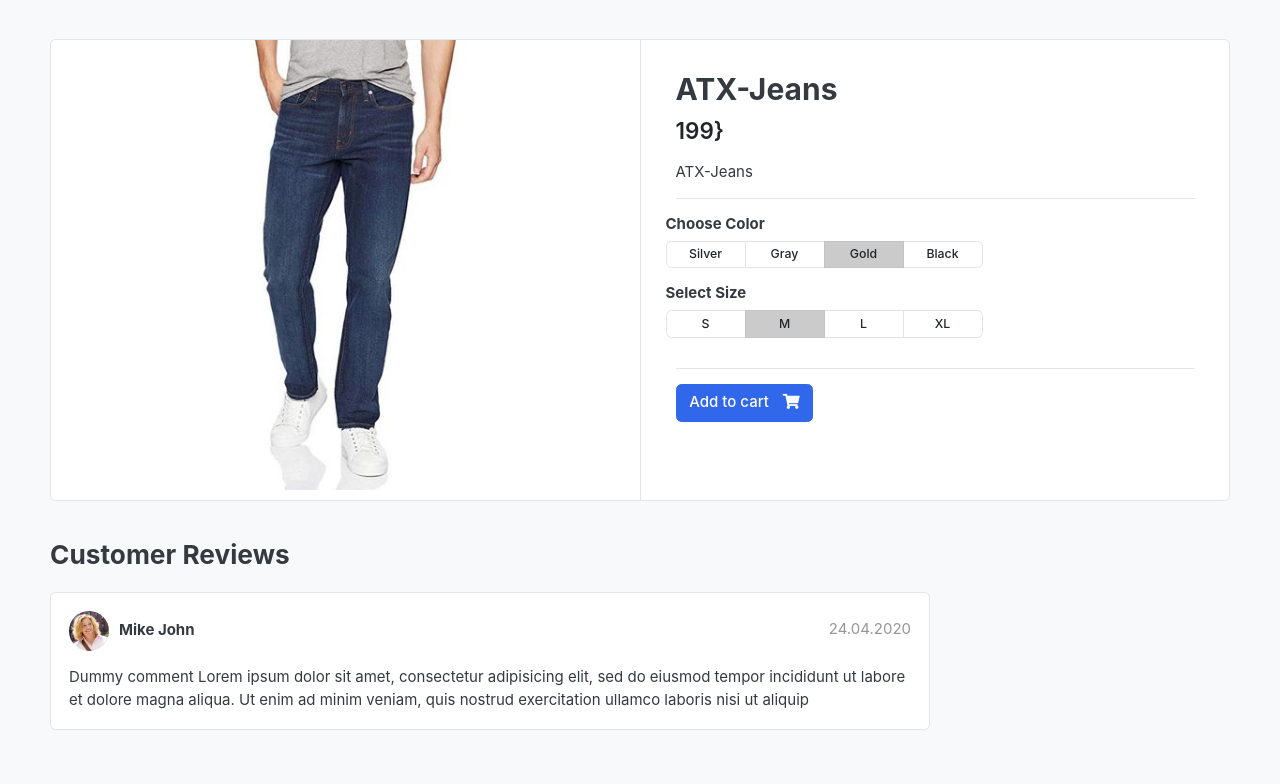
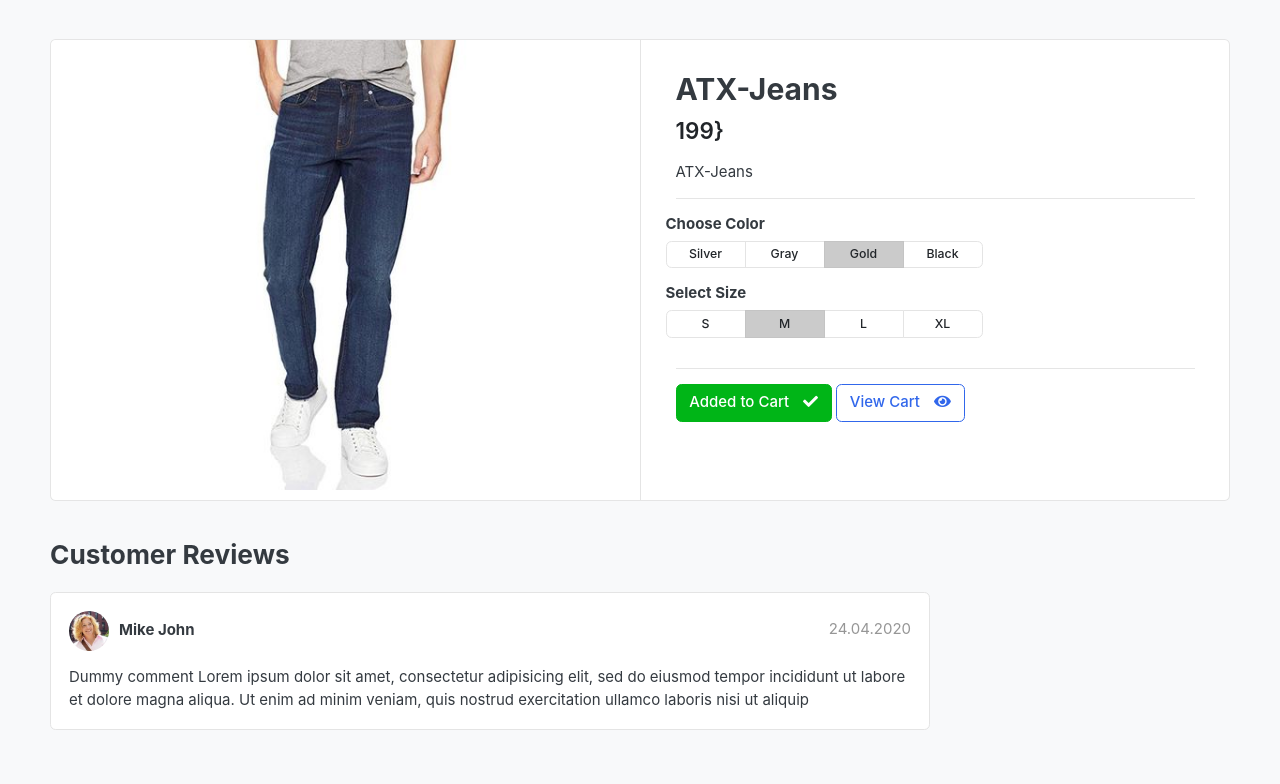
Before and after one commit to dhyey1015/dkart, a Django app: template dkart/templates/store/product_detail.html in a window 1280 px wide. Shown: the part 119-903 px from the top of the page. Run offline with Django 5.2, Linux system fonts and the light colour scheme; the template is opened without the code that fills it: values that come from a table or form of the project are taken from there, others are empty; data comes from the database, SQL or seed files in the repository; some libraries are stand-ins or nearby versions; some web fonts are replaced.

Commit message:
added button to view already added items and added items button

```diff
--- a/dkart/templates/store/product_detail.html
+++ b/dkart/templates/store/product_detail.html
@@ -72,7 +72,13 @@
     {% if single_product.stock <= 0%}
         <h5 class = "text-danger">Out Of Stock</h5>
     {% else %}
-	    <a href="{% url 'add_cart' single_product.id %}" class="btn  btn-primary"> <span class="text">Add to cart</span> <i class="fas fa-shopping-cart"></i>  </a>
+		{% if in_cart %}
+		<!--added to cart-->
+			<a href="#" class="btn  btn-success"> <span class="text">Added to Cart</span> <i class="fas fa-check"></i></a>
+			<a href="{% url 'cart' %}" class="btn btn-outline-primary"> <span class="text">View Cart</span> <i class="fas fa-eye"></i></a>
+		{%else%}
+	    <a href="{% url 'cart' %}" class="btn  btn-primary"> <span class="text">Add to cart</span> <i class="fas fa-shopping-cart"></i></a>
+		{% endif %}
     {% endif %}
 </article> <!-- product-info-aside .// -->
 		</main> <!-- col.// -->
```
